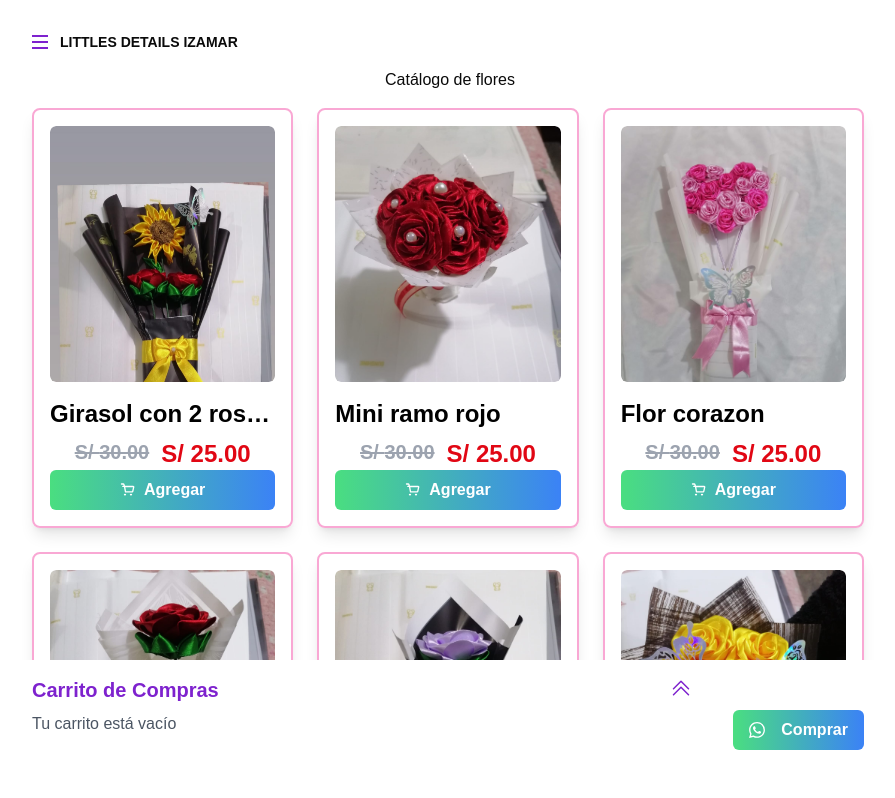
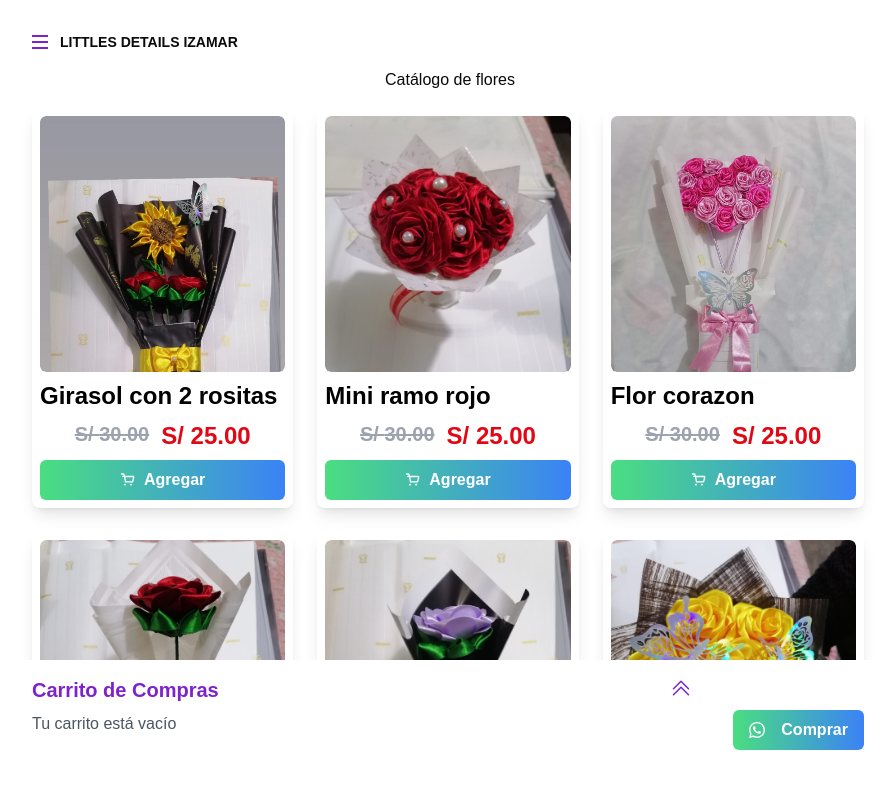
Before and after one commit to Edgarmejiav/DETAILS-IZAMAR, a Next.js app: page / in a window 1280 px wide. Shown: the top 798 px of the page, without its empty margins (192-1087 px from the left). Built offline with nearby package versions, Linux system fonts and the light colour scheme.

Commit message:
✨ style

```diff
--- a/app/components/ProductList.tsx
+++ b/app/components/ProductList.tsx
@@ -20,10 +20,10 @@ export default function ProductList({flowers, addToCart}: ProductListProps) {
             {flowers.map((flower) => (
                 <div
                     key={flower.id}
-                    className="border-2 border-pink-300 p-4 rounded-lg shadow-lg
+                    className="  p-2 rounded-lg shadow-lg
                   transition-all duration-300"
                 >
-                    <div className="relative h-36 sm:h-64 mb-4 overflow-hidden rounded-md">
+                    <div className="relative h-36 sm:h-64 mb-2 overflow-hidden rounded-md">
                         <Image
                             src={`/imgs/${flower.name}.jpeg`}
                             alt={flower.name}
@@ -35,7 +35,7 @@ export default function ProductList({flowers, addToCart}: ProductListProps) {
                     </div>
                     <h2 className=" text-sm
                      sm:text-2xl font-bold text-black mb-2 truncate">{flower.name}</h2>
-                    <div className="flex justify-center gap-3 flex-row ">
+                    <div className=" mb-2 flex justify-center gap-3 flex-row ">
                         <div className="text-xs sm:text-xl font-bold text-gray-400  line-through">
                             S/ {(flower.price + 5).toFixed(2)}
                         </div>
```
